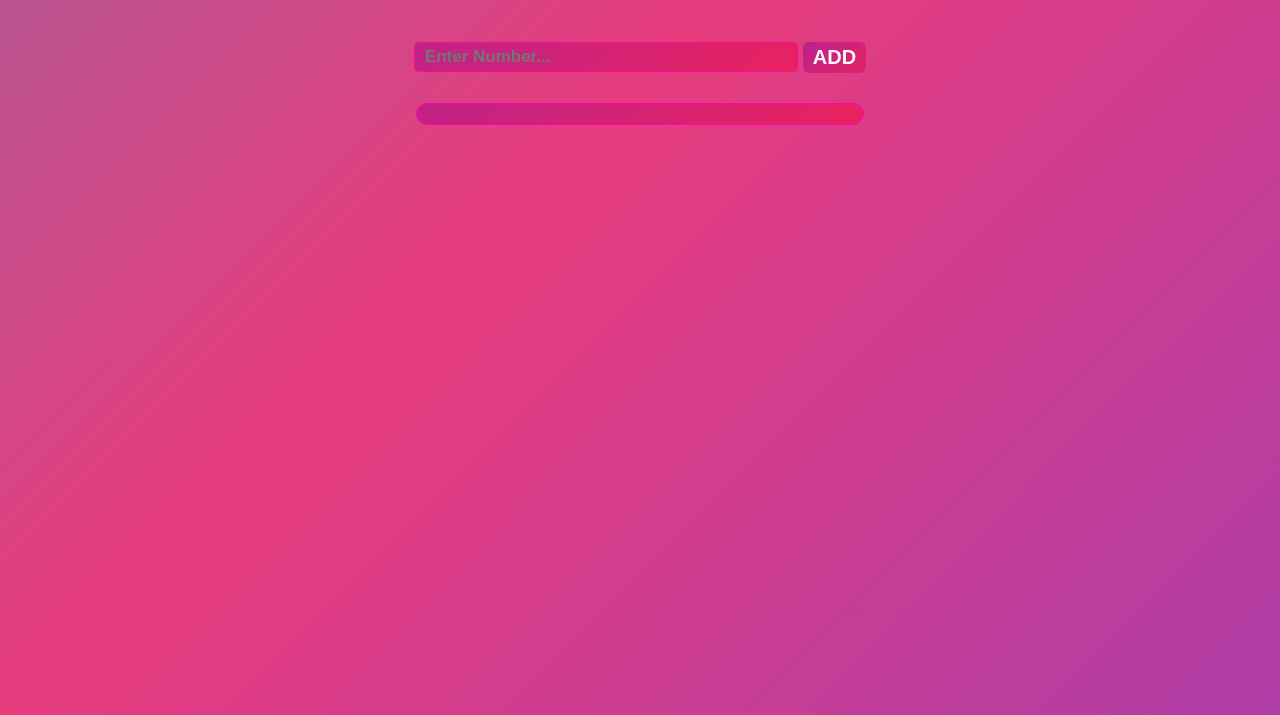
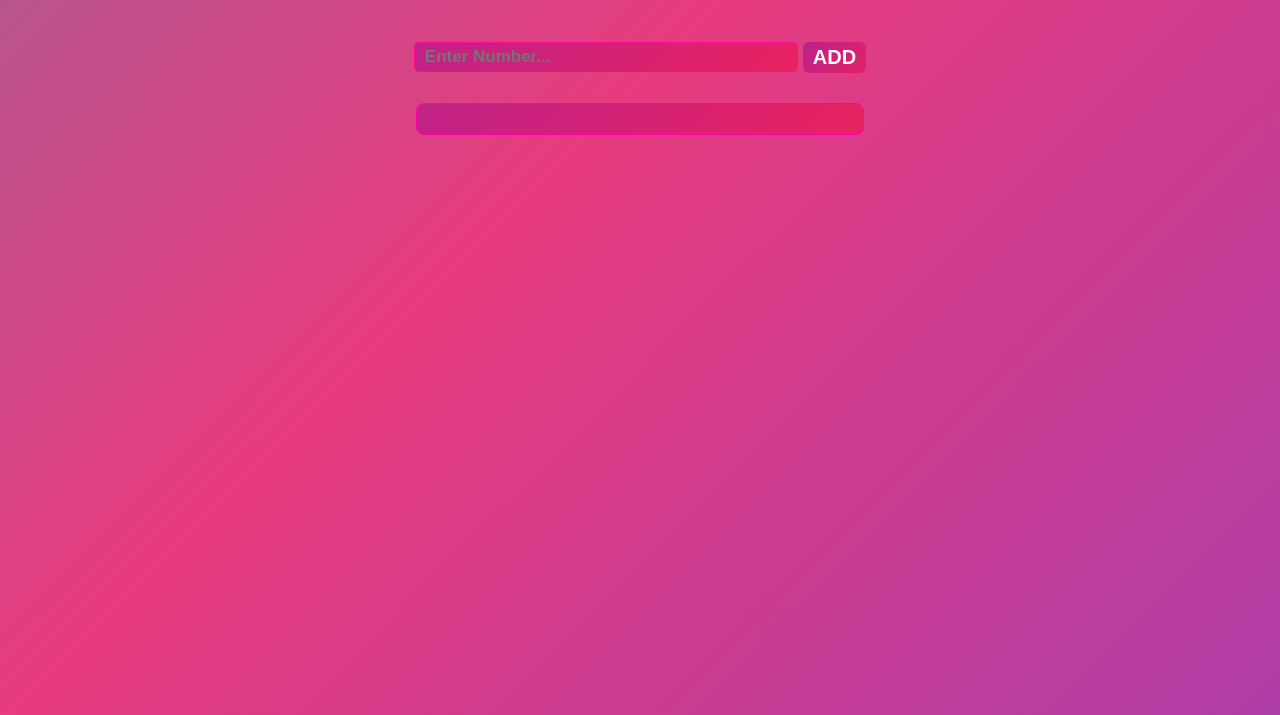
Before and after one commit to digitalrehman/Fibonacci-sequence, a plain HTML site: page index.html in a window 1280 px wide. Shown: the part 149-864 px from the top of the page. Drawn offline with Linux system fonts and the light colour scheme.

Commit message:
Update index.html

```diff
--- a/index.html
+++ b/index.html
@@ -102,8 +102,8 @@
         margin: 30px auto;
         width: 35%;
         flex-wrap: wrap;
-        padding: 10px;
-        border-radius: 12px;
+        padding: 15px;
+        border-radius: 8px;
         background: linear-gradient(-45deg, #EA225E, #C22286, #612E8D);
         background-size: 200% 200%;
         animation: GradientBackground 10s ease infinite;
@@ -164,10 +164,7 @@
                 let ans = b = temp
                 head.innerHTML += `
             <h3 id="h3">${ans}</h3>`;
-
-            input.reset();
             }
-
         })
     </script>
 </body>
```
